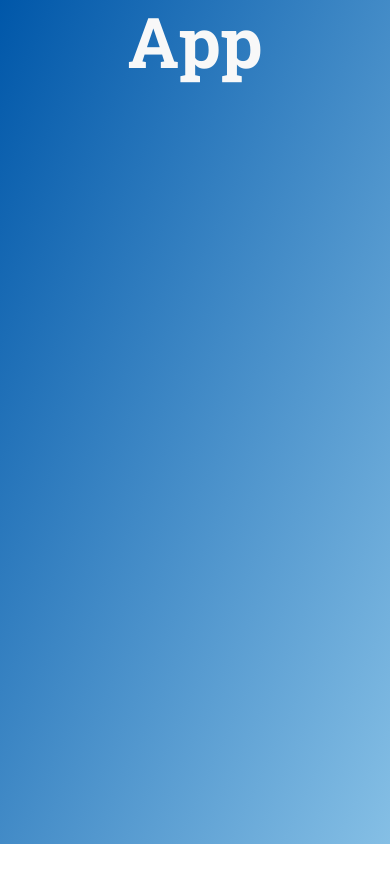
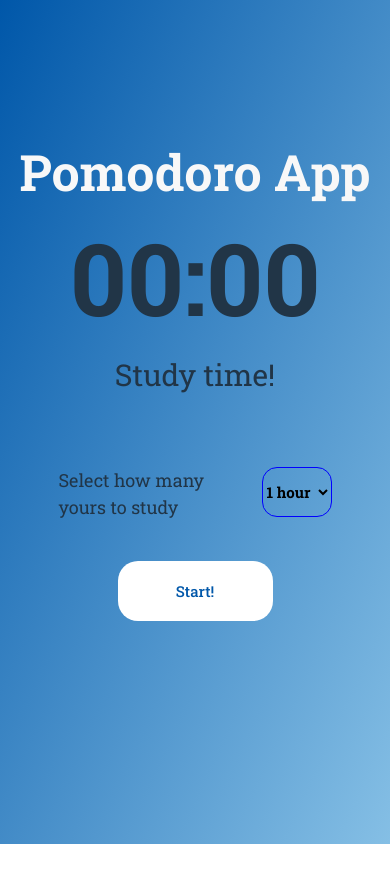
Before and after one commit to FeMoreira07/PomodoroApp, a React (Vite) app: page / in a window 390 px wide. Both pictures are taken after a click on the button "Start your studies". Shown: the top 882 px of the page. After the commit the page ends 844 px from the top, so only its background shows below. Built offline with nearby package versions, Linux system fonts and the light colour scheme.

Commit message:
Feat: adding responsive to mobile, and time form

```diff
--- a/src/App.ts
+++ b/src/App.ts
@@ -1,8 +1,8 @@
 import styled from "styled-components";
 import theme from "./styles/theme";
 
-type props = {
-  studyStarted: boolean;
+export type props = {
+  studyStarted?: boolean;
 };
 
 export const Wrapper = styled.div<props>`
@@ -19,13 +19,41 @@ export const Title = styled.h1<props>`
   font-size: 100px;
   text-align: center;
   padding: 5px;
-  margin-bottom: ${(props) => (props.studyStarted ? "590px" : "")};
+  margin-bottom: ${(props) => (props.studyStarted ? "550px" : "")};
   transition: 1.3s;
+
+  @media (max-width: 1280px){
+    margin-bottom: ${(props) => (props.studyStarted ? "450px" : "")};
+  }
+
+  @media (max-width: 1134px){
+    margin-bottom: ${(props) => (props.studyStarted ? "450px" : "")};
+  }
+
+  @media (max-width: 1024px){
+    margin-bottom: ${(props) => (props.studyStarted ? "300px" : "")};
+    font-size: 80px;
+  }
+
+  @media (max-width: 678px){
+    font-size: 70px;
+  }
+
+  @media (max-width: 678px){
+    margin-bottom: ${(props) => (props.studyStarted ? "350px" : "")};
+  }
+
   @media (max-width: 500px) {
     font-size: 70px;
   }
-  @media (max-width: 350px) {
+
+  @media (max-width: 411px) {
     font-size: 50px;
+    margin-bottom: ${(props) => (props.studyStarted ? "250px" : "")};
+  }
+  @media (max-width: 375px) {
+    font-size: 50px;
+    margin-bottom: ${(props) => (props.studyStarted ? "250px" : "")};
   }
 `;
 
@@ -55,18 +83,10 @@ export const Button = styled.button<props>`
   border: 0px;
   color: ${theme.baseColors.blue};
   opacity: ${(props) => (props.studyStarted ? "0" : "1")};
+  z-index: 2;
 
   :hover {
     scale: 1.2;
     transition: 0.6s;
   }
 `;
-
-
-// export const Container = styled.div`
-//   width: 500px;
-//   height: 600px;
-//   background-color: white;
-//   position: absolute;
-//   align-self: center;
-// `
--- a/src/App.tsx
+++ b/src/App.tsx
@@ -2,6 +2,7 @@ import "./App.ts";
 import { useState } from "react";
 import { Button, Description, Title, Wrapper } from "./App.ts";
 import { GlobalStyles } from "./styles/global.ts";
+import { TimerMenu } from "./components/timerMenu/TimerMenu.tsx";
 
 function App() {
   const [studyStarted, setStudyStarded] = useState<boolean>(false);
@@ -24,7 +25,7 @@ function App() {
         >
           Start your studies
         </Button>
-        {/* <Container></Container> */}
+        <TimerMenu isActive={studyStarted}></TimerMenu>
       </Wrapper>
     </>
   );
--- /dev/null
+++ b/src/components/timerMenu/TimerMenu.tsx
@@ -0,0 +1,31 @@
+import { Button } from "../../App";
+import { TimeWrapper } from "./styles";
+
+type data = {
+  isActive: boolean;
+};
+
+export function TimerMenu(props: data) {
+  return (
+    <TimeWrapper studyStarted={props.isActive}>
+      <div className="timeDiv">
+        <h1>00:00</h1>
+        <p>Study time!</p>
+      </div>
+      <form>
+        <div className="selectDiv">
+          <label> Select how many yours to study </label>
+          <select>
+            <option value="1">1 hour</option>
+            <option value="2">2 hours</option>
+            <option value="3">3 hours</option>
+            <option value="4">4 hours</option>
+            <option value="5">5 hours</option>
+          </select>
+        </div>
+
+        <Button>Start!</Button>
+      </form>
+    </TimeWrapper>
+  );
+}
--- /dev/null
+++ b/src/components/timerMenu/styles.ts
@@ -0,0 +1,78 @@
+import styled from "styled-components";
+import { props } from "../../App";
+
+export const TimeWrapper = styled.div<props>`
+  display: flex;
+  flex-direction: column;
+  position: absolute;
+  align-self: center;
+  justify-content: center;
+  align-items: center;
+  opacity: ${(props) => (props.studyStarted ? "1" : "0")};
+  transition: 2s;
+  width: 70%;
+  height: 60vh;
+  gap: 70px;
+
+  .timeDiv {
+    display: flex;
+    flex-direction: column;
+    align-items: center;
+    gap: 20px;
+    h1 {
+      font-size: 160px;
+    }
+
+    p {
+      font-size: 30px;
+    }
+
+    @media (max-width: 500px) {
+      h1 {
+        font-size: 100px;
+      }
+    }
+  }
+
+  form {
+    display: flex;
+    flex-direction: column;
+    justify-content: center;
+    font-size: 16px;
+    gap: 10px;
+
+    label {
+      font-size: 26px;
+    }
+
+    .selectDiv {
+      display: flex;
+      gap: 10px;
+    }
+
+    select {
+      border-radius: 15px;
+      height: 50px;
+      width: 70px;
+      border: 1px solid blue;
+      background-color: transparent;
+      font-weight: 600;
+      font-size: 15px;
+    }
+
+    option {
+      background-color: transparent;
+    }
+
+    @media (max-width: 500px) {
+      form {
+        gap: 20px;
+      }
+
+      label {
+        font-size: 18px;
+        margin-bottom: 30px;
+      }
+    }
+  }
+`;
```
